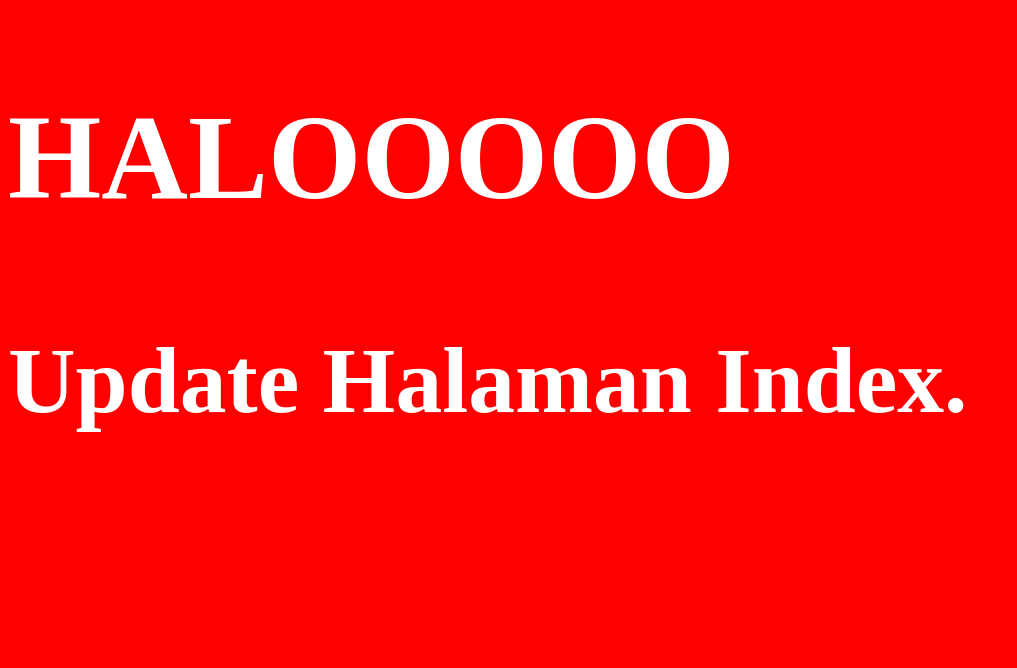
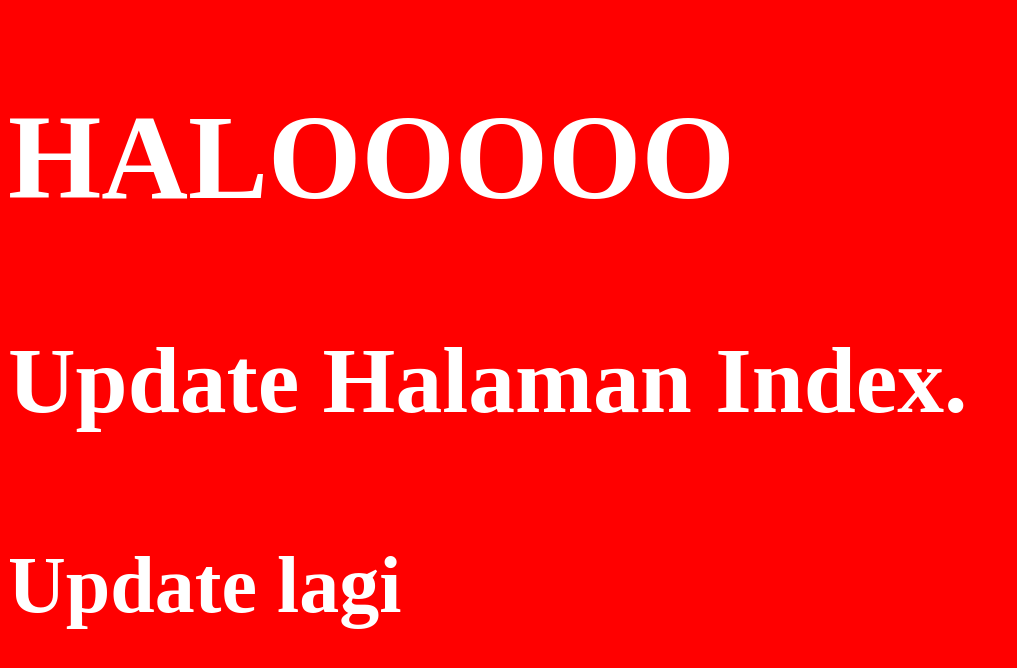
Before and after one commit to HarisMI40/belajar-web, a plain HTML site: page index.html in a window 1280 px wide. Shown: the part 666-1334 px from the top of the page, without its empty margins (0-1017 px from the left). Before the commit the page ends 1194 px from the top, so only its background shows below. Drawn offline with Linux system fonts and the light colour scheme.

Commit message:
update lagi index.html

```diff
--- a/index.html
+++ b/index.html
@@ -15,5 +15,7 @@
 
 
   <h3>Update Halaman Index.</h3>
+
+  <h4>Update lagi</h4>
 </body>
 </html>
```
